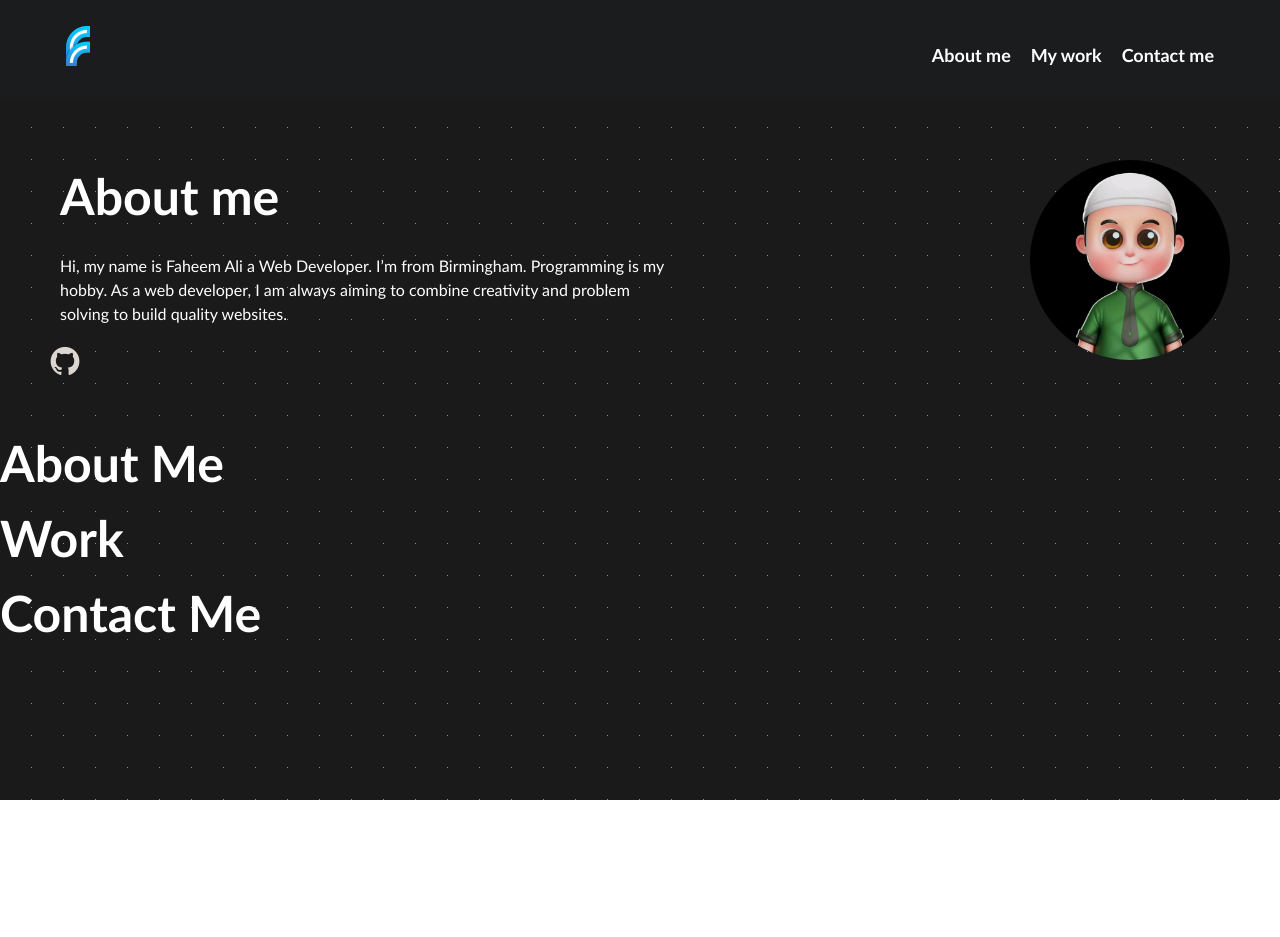
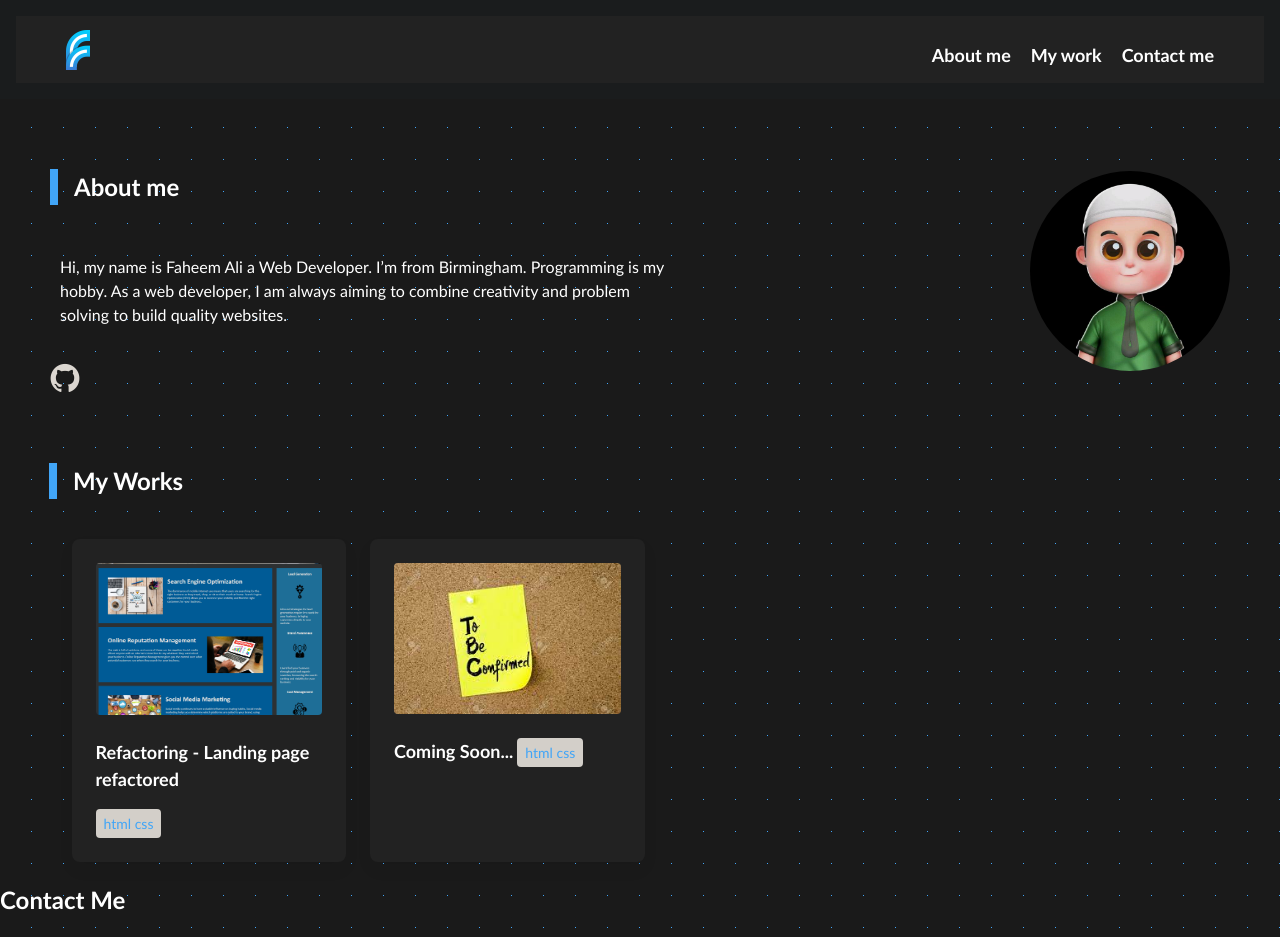
Before and after one commit to b70b70/personal-portfolio-website, a plain HTML site: page index.html in a window 1280 px wide. Before the commit the page ends 800 px from the top, so only its background shows below. Drawn offline with Linux system fonts and the light colour scheme.

Commit message:
completed my works section and added global css styling for the page.

```diff
--- a/assets/style.css
+++ b/assets/style.css
@@ -2,7 +2,27 @@
     --darkcolour: #1a1c1d;
     --blue: rgb(65, 165, 247);
     --body: #1a1a1a;
+    --rounded-md: .5rem;
+    --darkreader-bg--shadow: 0 .5rem 1rem rgba(0,0,0,.05);
+    --rounded: .25rem;
+    --darkreader-text--grey: #d3cfc9;
+    --dark-grey: #222;
+      }
+
+/* GLOBAL STYLES */
+
+.section-title {
+  padding-left: 1rem;
+  border-left: .5rem solid var(--blue);
+  font-size: 1.5rem;
+  margin-bottom: 2.5rem;
 }
+.container {
+  width: 100%;
+  padding: 0 1rem;
+  margin: 0 auto;
+}
+
 
 * {
   box-sizing: border-box;
@@ -23,17 +43,30 @@ h2,
 h3,
 h4,
 h5,
-h6 {
+h6,
+p,
+ {
   margin: 0;
-  font-weight:bold;
-  font-size: 50px;
+  padding: 0;
 }
 
-p {
-  margin: 0;
+/* Remove list styles on ul, ol elements with a list role, which suggests default styling will be removed */
+ul,
+ol {
+  list-style: none;
 }
 
-/* main logo / nav */
+
+/* Make images easier to work with */
+img,
+picture {
+  max-width: 100%;
+  display: block;
+}
+
+
+/* NAV */
+
   .navbar-logo img{
     width 50px;
   }
@@ -50,13 +83,12 @@ p {
   justify-content:space-between;
   align-items: center;
   padding: 10px 50px;
-  background-color: var(--darkcolour);
+  background-color: var(--dark-grey);
 }
 
 
 .navbar-menu {
   margin-bottom: 0.25rem;
-
 }
 
 .nav-bar-wrapper a{
@@ -67,7 +99,6 @@ p {
 }
 
 nav ul {
-  list-style: none;
   display: flex;
   gap: 20px;
 }
@@ -84,7 +115,7 @@ nav a:hover {
   opacity: 0.8;
 }
 
-/* Hero*/
+/* HERO*/
 
 .hero-banner {
     display: flex;
@@ -96,13 +127,6 @@ nav a:hover {
 .hero-banner > div:first-child {
   flex: 1;
   margin-right: 20px;
-}
-
-.title {
-  max-width:1024px;
-  max-width: 50%;
-  padding: 10px;
-
 }
 
 .header-description
@@ -137,3 +161,78 @@ nav a:hover {
   width: 100%;
   border-radius: 50%;
 }
+
+/* WORKS*/
+
+.works
+{
+  padding-left: 33px;
+}
+
+.work-wrapper {
+  display: flex;
+  justify-content: center;
+}
+
+.work-grid {
+  display: grid;
+  grid-template-columns: repeat(auto-fill, minmax(250px, 1fr));
+  gap: 1.5rem;
+  max-width: 1200px; /* Optional: Limit the width of the grid */
+  width: 100%;
+  padding: 0 15px; /* Optional: Add horizontal padding to align with container */
+}
+
+
+
+.work-item {
+  background-color: var(--dark-grey);
+  box-shadow: var(--darkreader-bg--shadow);
+  padding: 1.5rem;
+  border-radius: var(--rounded-md);
+  transition: transform .2s;
+}
+
+.work-item:hover {
+  transform: translateY(-.5rem);
+}
+
+.work-item-image-wrapper {
+  overflow: hidden;
+  margin-bottom: 1.5rem;
+  border-radius: var(--rounded);
+}
+
+.work-item-image {
+  width: 100%;
+  display: block;
+  transition: transform .2s;
+}
+
+.work-item-image:hover {
+  transform: scale(1.1);
+}
+
+.work-item-link {
+  text-decoration: none;
+  color: var(--black);
+  font-weight: 700;
+  font-size: 1.125rem;
+  margin-bottom: 1rem;
+  display: inline-block;
+}
+
+.work-item-link:hover {
+  color: var(--blue);
+}
+
+.tech-item {
+  display: inline-block;
+  padding: .25rem .5rem;
+  border-radius: var(--rounded);
+  background-color: var(--darkreader-text--grey);
+  color: var(--blue);
+  font-size: .875rem;
+  font-weight: 500;
+  margin-right: .25rem;
+}
--- a/index.html
+++ b/index.html
@@ -31,7 +31,7 @@
   <!-- hero banner -->
   <section class="hero-banner">
     <div>
-      <h2 class="title">About me</h2>
+      <h2 class="section-title">About me</h2>
       <p class="header-description">Hi, my name is Faheem Ali a Web Developer. I’m from Birmingham. Programming is my hobby. As a web developer, I am always aiming to combine creativity and problem solving to build quality websites.</p>
 
       <a href="https://github.com/b70b70" class="github-link">
@@ -43,16 +43,45 @@
     </div>
   </section>
 
-  <main class="page-wrapper">
-    <!-- about me -->
-    <section class="page-section" id="about">
-      <h2>About Me</h2>
-    </section>
+  <!-- works -->
+  <section class="works">
+    <div class="container">
+      <h2 class="section-title">My Works</h2>
+      <div class="work-wrapper">
+        <div class="work-grid">
 
-    <!-- portfolio container -->
-    <section class="page-section" id="work">
-      <h2>Work</h2>
-    </section>
+        <div class="work-item">
+          <div class="work-item-image-wrapper">
+            <img src="assets/refactoring_exercise.png" class="work-item-image" alt="preview-of-work">
+          </div>
+          <a href="https://b70b70.github.io/html-refactoring-a-website/" class="work-item-link">Refactoring - Landing page refactored</a>
+          <div class="tech-item">
+            <span class="tech-item-icon">html</span>
+            <span class="tech-item-icon">css</span>
+          </div>
+        </div>
+
+        <div class="work-item">
+          <div class="work-item-image-wrapper">
+            <img src="assets/tbc.jpg" class="work-item-image" alt="preview-of-work">
+          </div>
+          <a href="#" class="work-item-link">Coming Soon...</a>
+          <div class="tech-item">
+            <span class="tech-item-icon">html</span>
+            <span class="tech-item-icon">css</span>
+
+          </div>
+        </div>
+
+
+        </div>
+      </div>
+    </div>
+  </section>
+
+
+
+
 
     <!-- contact -->
     <section class="page-section contact" id="contact">
```
Also changed, not shown: assets/refactoring_exercise.png (added), assets/tbc.jpg (added).
